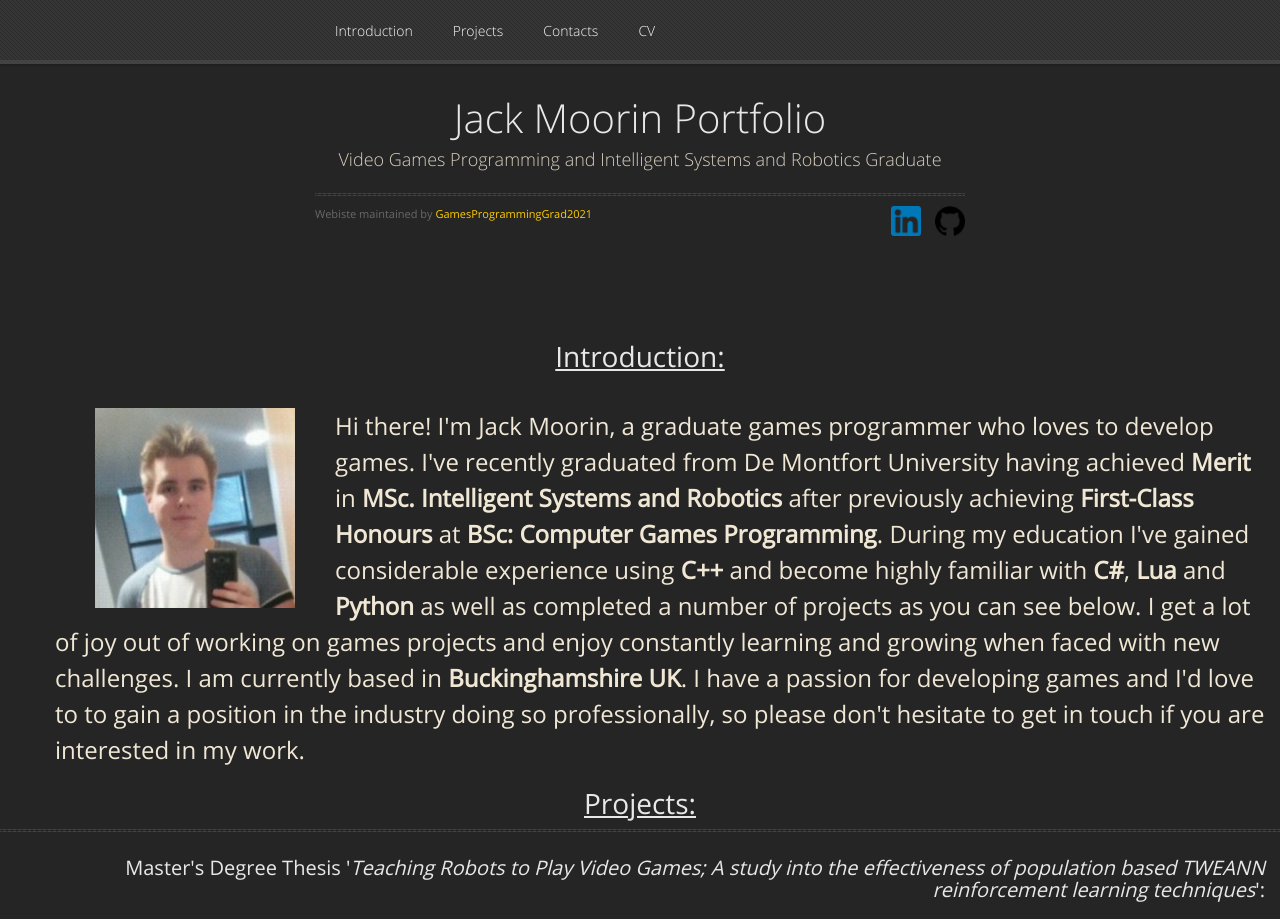
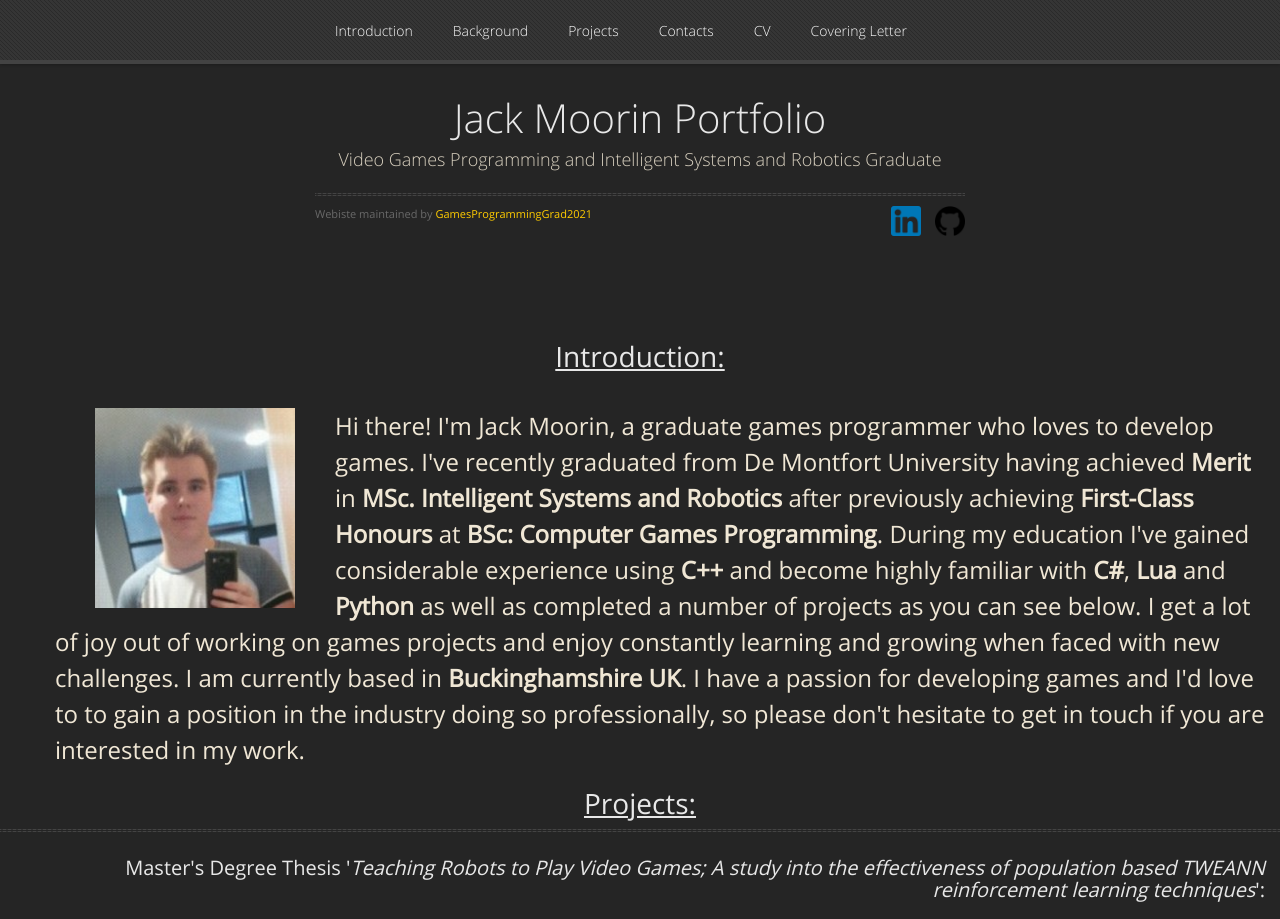
Before and after one commit to GamesProgrammingGrad2021/GamesProgrammingGrad2021.github.io, a Jekyll site: the page built from index.md, in a window 1280 px wide. Shown: the top 919 px of the page. Built offline with Jekyll 4.4.1, drawn with Linux system fonts in a browser that asks for light colours; nearby versions of some CDN libraries; our own code applies the rules of GitHub Pages for plain Markdown files.

Commit message:
Update default.html

```diff
--- a/_layouts/default.html
+++ b/_layouts/default.html
@@ -120,9 +120,11 @@
     <div id="header">
       <nav background="transparent">
         <li class="fork"><a href="#intro">Introduction</a></li>
+        <li class="fork"><a href="#background">Background</a></li>
 	    <li class="fork"><a href="#projects">Projects</a></li>
 	    <li class="fork"><a href="#contacts">Contacts</a></li>
 		<li class="fork"><a href="Jack_Moorin_CV.docx">CV</a></li>
+		<li class="fork"><a href="Jack_Moorin_Cover_Letter.docx">Covering Letter</a></li>
       </nav>
     </div>
 
@@ -191,7 +193,7 @@
 	</div> -->
 
 	<!-- Introduction with Portrait -->
-	<div id="intro"">
+	<div id="intro">
 		<h1 style="padding-bottom: 5px; text-align: center;"><u>Introduction:</u></h1>
 		<br>
 		<div class="project_div_l">
```
